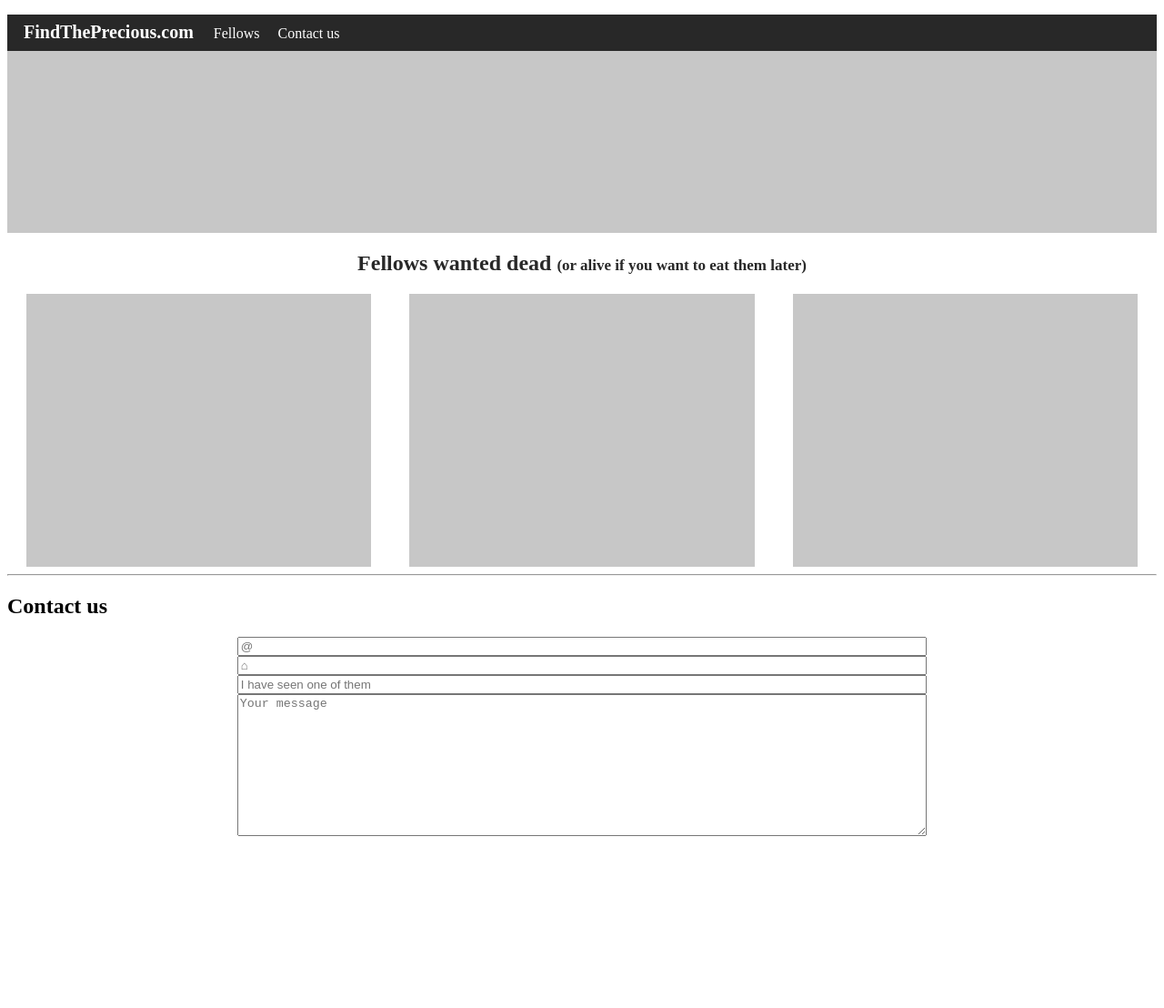
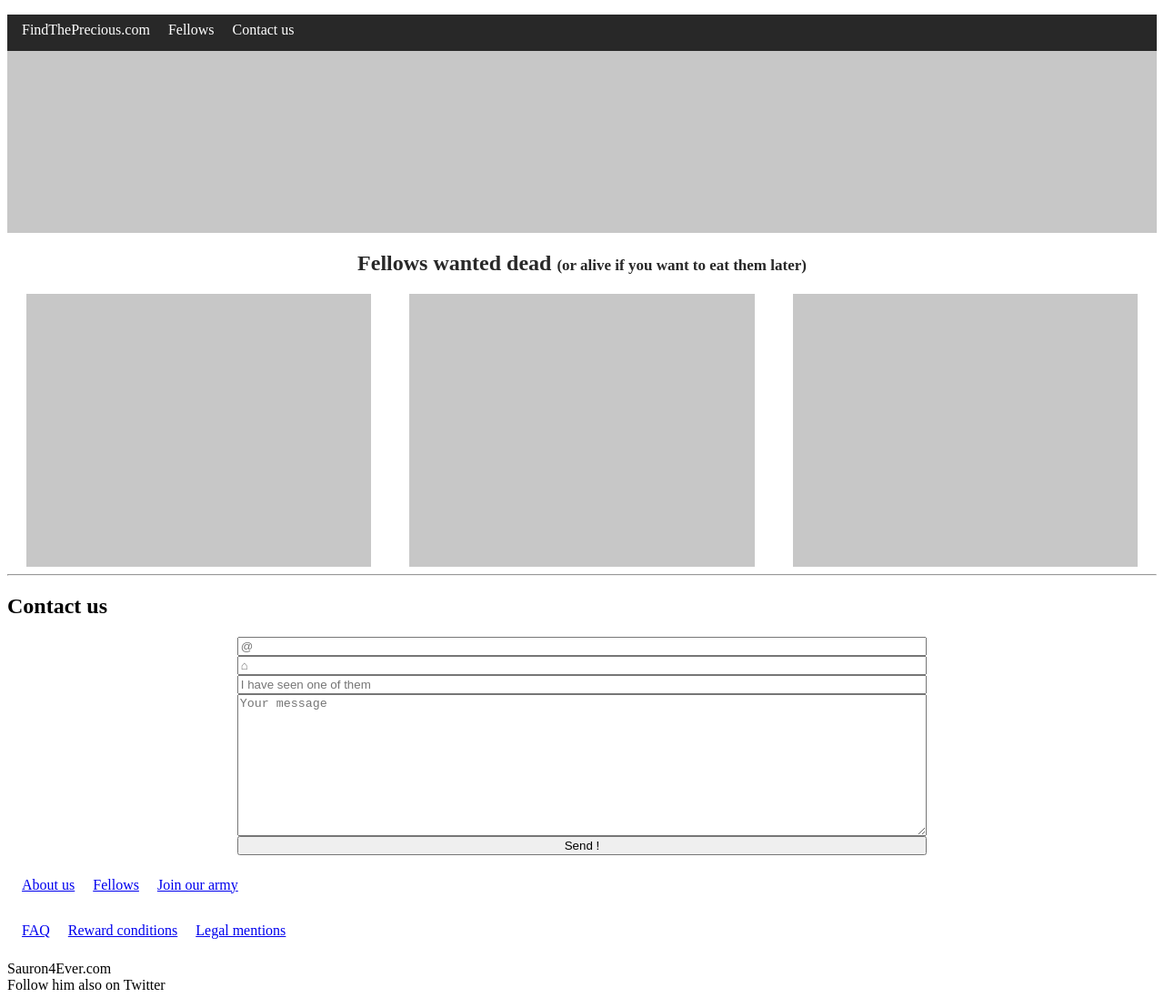
Before and after one commit to CeliaBoiss/findMyPrecious, a plain HTML site: page index.html in a window 1280 px wide. Shown: the whole page at 91% size. Before the commit the page ends 927 px from the top, so only its background shows below. Drawn offline with Linux system fonts and the light colour scheme.

Commit message:
Update index.html

```diff
--- a/index.html
+++ b/index.html
@@ -8,9 +8,9 @@
     <body>
         <nav>
             <ul>
-                <li class="title">FindThePrecious.com</li>
-                <li>Fellows</li>
-                <li>Contact us</li>
+                <li class="header">FindThePrecious.com</li>
+                <li class="header">Fellows</li>
+                <li class="header">Contact us</li>
             </ul>
         </nav>
         <section>
@@ -32,6 +32,22 @@
             <input type="text" placeholder="&#8962;">
             <input type="text" placeholder="I have seen one of them">
             <textarea placeholder="Your message"></textarea>
+            <button>Send !</button>
         </form>
+        <footer>
+            <ul class="footerListe">
+                <li class="liste"><a href="#">About us</a></li>
+                <li class="liste"><a href="#">Fellows</a></li>
+                <li class="liste"><a href="#">Join our army</a></li>
+            </ul>
+            <ul class="footerListe">
+                <li class="liste"><a href="#">FAQ</a></li>
+                <li class="liste"><a href="#">Reward conditions</a></li>
+                <li class="liste"><a href="#">Legal mentions</a></li>
+            </ul>
+            <div class="footerListe" id="footerP">
+                <p class="liste">Sauron4Ever.com <br />Follow him also on Twitter</p>
+            </div>
+        </footer>
     </body>
 </html>
```
